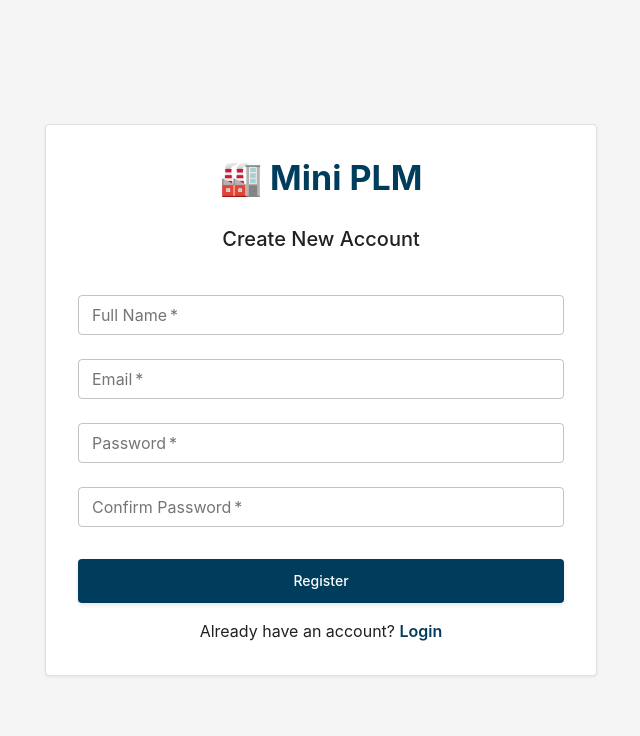
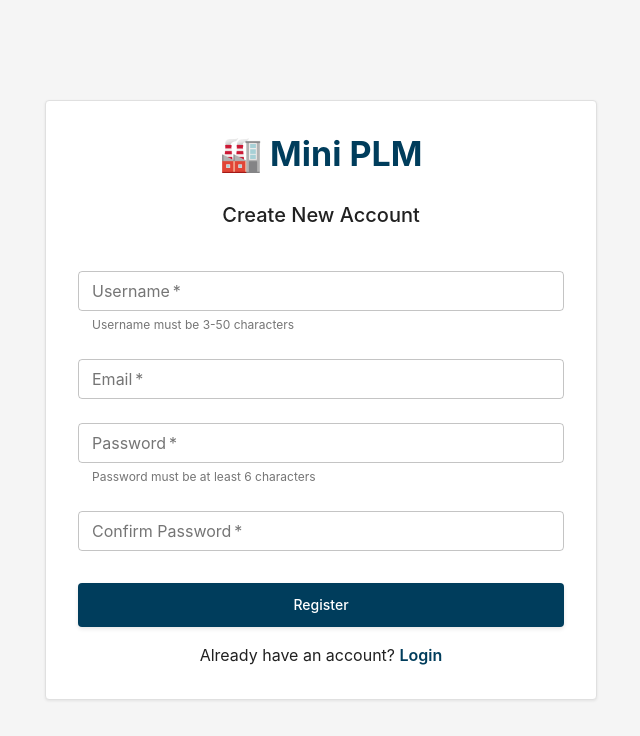
Before and after one commit to Subhash0910/mini-plm-frontend, a React (Create React App) app: page /register in a window 1280 px wide. Shown: the top 736 px of the page, without its empty margins (319-959 px from the left). Built offline with nearby package versions, Linux system fonts and the light colour scheme.

Commit message:
Fix: Change email to username in RegisterPage and update fields to match SignupRequest DTO

```diff
--- a/src/pages/auth/RegisterPage.jsx
+++ b/src/pages/auth/RegisterPage.jsx
@@ -6,7 +6,7 @@ import { useAuth } from '../../context/AuthContext';
 const RegisterPage = () => {
   const navigate = useNavigate();
   const { register } = useAuth();
-  const [name, setName] = useState('');
+  const [username, setUsername] = useState('');
   const [email, setEmail] = useState('');
   const [password, setPassword] = useState('');
   const [confirmPassword, setConfirmPassword] = useState('');
@@ -23,7 +23,7 @@ const RegisterPage = () => {
     }
 
     setLoading(true);
-    const result = await register({ name, email, password });
+    const result = await register({ username, email, password });
     if (result.success) {
       navigate('/');
     } else {
@@ -49,11 +49,12 @@ const RegisterPage = () => {
           <form onSubmit={handleSubmit}>
             <TextField
               fullWidth
-              label="Full Name"
-              value={name}
-              onChange={(e) => setName(e.target.value)}
+              label="Username"
+              value={username}
+              onChange={(e) => setUsername(e.target.value)}
               margin="normal"
               required
+              helperText="Username must be 3-50 characters"
             />
             <TextField
               fullWidth
@@ -72,6 +73,7 @@ const RegisterPage = () => {
               onChange={(e) => setPassword(e.target.value)}
               margin="normal"
               required
+              helperText="Password must be at least 6 characters"
             />
             <TextField
               fullWidth
```
